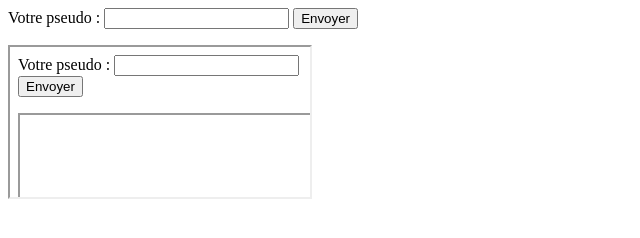
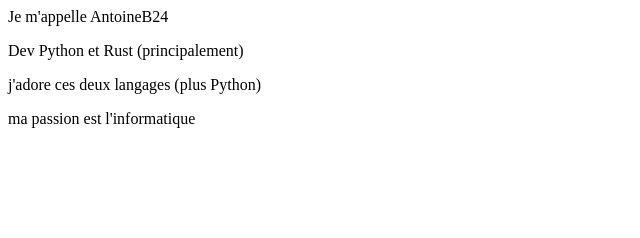
Before and after one commit to NightProg/antoineb24.github.io, a plain HTML site: page index.html in a window 1280 px wide. Shown: the whole page, without its empty margins (0-640 px from the left). Drawn offline with Linux system fonts and the light colour scheme.

Commit message:
Update index.html

```diff
--- a/index.html
+++ b/index.html
@@ -3,29 +3,9 @@
     <title> My github page</title>
 <head/>
 <body>
-<form id="myForm" method="post" action="request.php" target="myFrame">
-    <div>
-        <label for="nick">Votre pseudo :</label>
-        <input type="text" id="nick" name="nick" />
-
-        <input type="button" value="Envoyer" onclick="sendForm();" />
-    </div>
-</form>
-
-<iframe src="#" name="myFrame" id="myFrame"></iframe>
-
-<script>
-    function sendForm() {
-        var nick = document.getElementById("nick").value;
-
-        if (nick) { // Si c'est OK
-            document.getElementById("myForm").submit(); // On envoie le formulaire
-        }
-    }
-
-    function receiveData(data) {
-        alert('Votre pseudo est "' + data + '"');
-    }
-</script>
+    <p> Je m'appelle AntoineB24 </p>
+    <p> Dev Python et Rust (principalement) </p>
+    <p> j'adore ces deux langages (plus Python) </p>
+    <p> ma passion est l'informatique </p>
 </body>
 </html>
```
